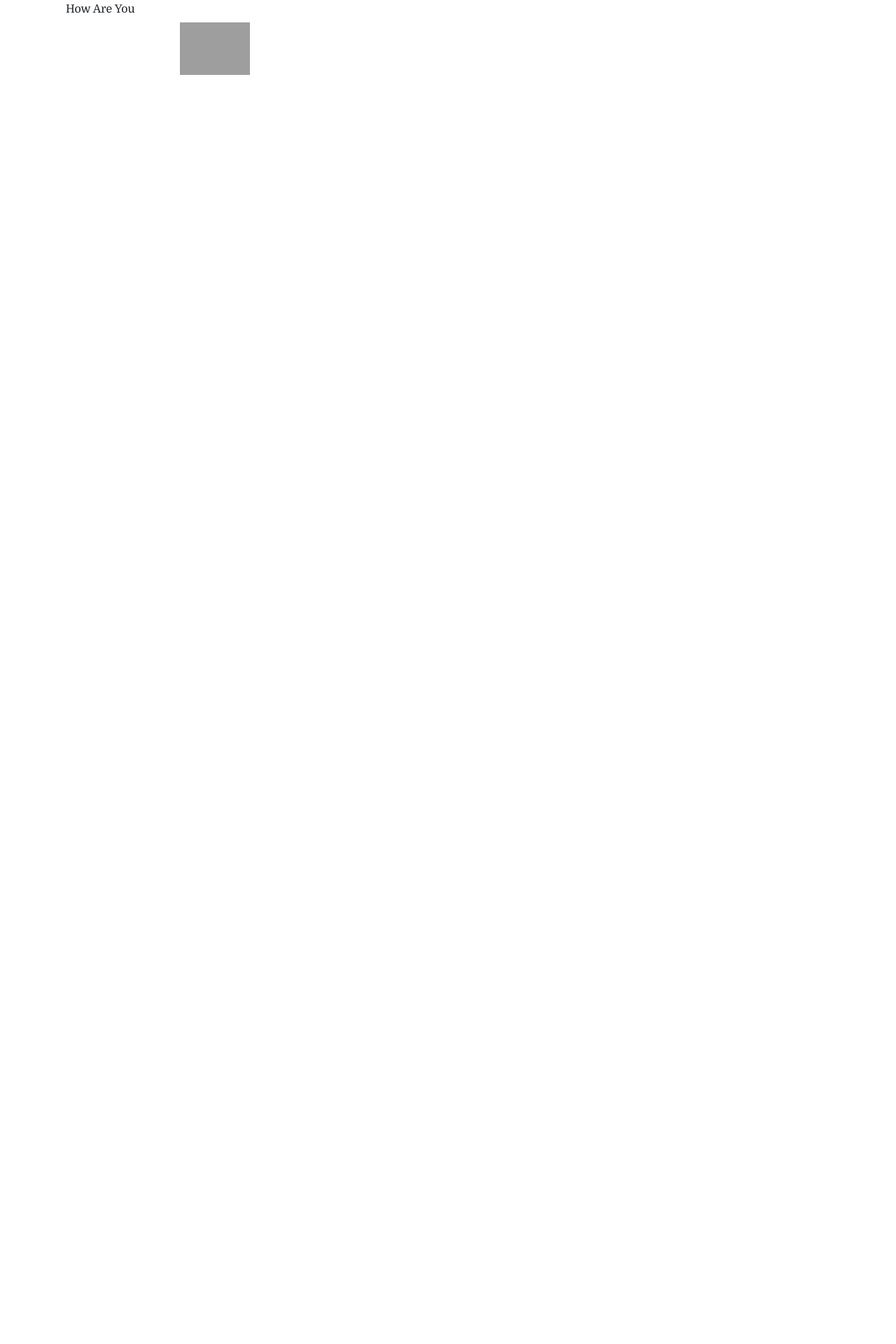
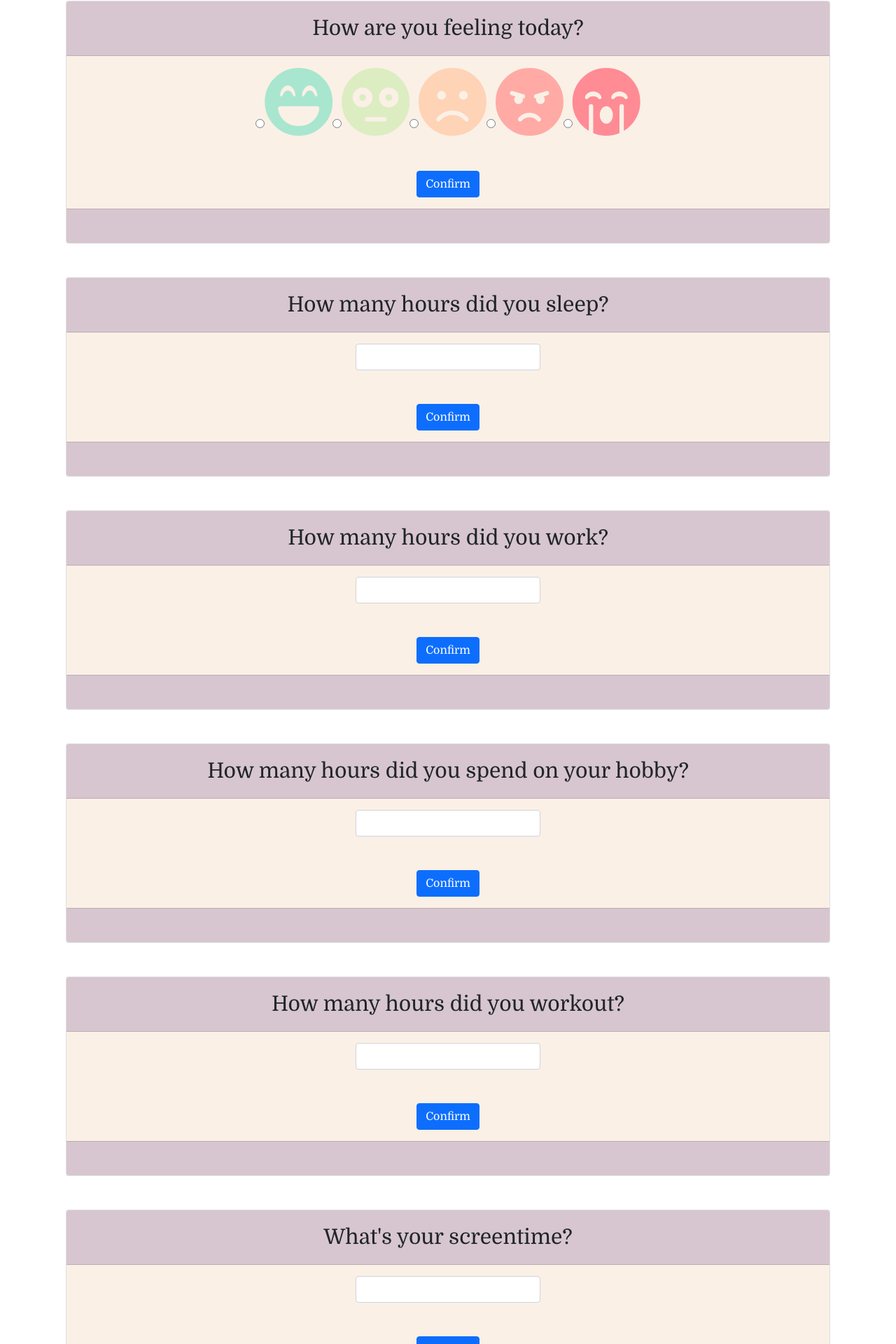
Before and after one commit to SummerIntership/MoodBooster, an Angular app: page /analysis/track in a window 1280 px wide. Shown: the part 169-2089 px from the top of the page at 70% size. Before the commit the page ends 800 px from the top, so only its background shows below. Built offline with nearby package versions, Linux system fonts and the light colour scheme; grey boxes are pictures that could not be loaded; a web font is replaced by a local one.

Commit message:
mood track questions added

```diff
--- a/src/app/app.component.html
+++ b/src/app/app.component.html
@@ -1,5 +1,5 @@
 <div class="main">
-<nav class="hk1 navbar navbar-expand-lg shadow " style="width:100%;background-color:(24,24,24);font-weight: 600;">
+<nav class="hk1 navbar navbar-expand-lg shadow " style="width:100%;background-color:(24,24,24);font-weight: 600; position:fixed;">
   <div class="container-fluid mx-2" >
        <div>
    <!--<img src="../assets/logo.png" width="55px"> -->
--- a/src/app/track/track.component.css
+++ b/src/app/track/track.component.css
@@ -1,3 +1,5 @@
 .container{
     font-family: 'Domine', serif;
+    font-size:30px;
+
 }
--- a/src/app/track/track.component.html
+++ b/src/app/track/track.component.html
@@ -2,8 +2,99 @@
 <div class="container">
     <h3>Hey There!</h3>
 
-    <form action="" method="post">
+ <!--  <form action="" method="post">
         <label for="mood">How Are You</label> <br>
         <button class="btn"name="subject" type="submit" value="angry"><img src="https://media.gettyimages.com/vectors/emoticon-pastel-color-vector-id1019262266?s=2048x2048" alt="not available" width=25% ></button>
-    </form>
+    </form>-->
+    <div class="card text-center">
+        <div class="card-header p-3"style="background-color:#d7c6cf">
+          How are you feeling today?
+        </div>
+        <div class="card-body" style="background-color:#faf0e6">
+            <form action="" method="post" #ref="ngForm" (ngSubmit)="sendData(ref.value)">
+                <input type="radio" name="mood" id="moodEle" class="mood" value="10" ngModel> <i class="fas fa-laugh-beam" style="color:  #a8e6cf;font-size:100px;"></i>
+                <input type="radio" name="mood" id="moodEle" class="mood" value="8"ngModel><i class="fas fa-flushed"style="color:#dcedc1;font-size:100px;"></i>
+                <input type="radio" name="mood" id="moodEle" value="6" class="mood"ngModel><i class="fas fa-frown"style="color:#ffd3b6;font-size:100px;"></i>
+                <input type="radio" name="mood" id="moodEle" class="mood" value="4"ngModel> <i class="fas fa-angry" style="color:#ffaaa5;font-size:100px;"></i>
+                <input type="radio" name="mood" id="moodEle" class="mood" value="2"ngModel> <i class="fas fa-sad-cry" style="color:	#ff8b94; font-size:100px;"></i>
+            <button type="submit" class="btn btn-primary d-block mx-auto mt-5">Confirm</button>
+            </form>
+
+        </div>
+        <div class="card-footer text-muted p-4" style="background-color:#d7c6cf">
+        </div>
+      </div>
+
+<!--Sleep Time-->
+      <div class="card text-center mt-5" >
+        <div class="card-header p-3" style="background-color:#d7c6cf">
+          How many hours did you sleep?
+        </div>
+        <div class="card-body"style="background-color:#faf0e6" >
+            <form action="" method="post" #ref1="ngForm" (ngSubmit)="sendData(ref1.value)">
+            <input class="form-control w-25 mx-auto "type="number" name="sleepTime" min=0 max=24 id="sleepTime" ngModel>
+            <button type="submit" class="btn btn-primary d-block mx-auto mt-5">Confirm</button>
+            </form>
+        </div>
+        <div class="card-footer text-muted p-4" style="background-color:#d7c6cf">
+        </div>
+      </div>
+<!--work time-->
+      <div class="card text-center mt-5" >
+        <div class="card-header p-3" style="background-color:#d7c6cf">
+          How many hours did you work?
+        </div>
+        <div class="card-body"style="background-color:#faf0e6" >
+            <form action="" method="post" #ref3="ngForm" (ngSubmit)="sendData(ref3.value)">
+            <input type="number" class="form-control w-25 mx-auto " name="workTime"  min=0 max=24 id="sleepTime" ngModel>
+            <button type="submit" class="btn btn-primary d-block mx-auto mt-5">Confirm</button>
+            </form>
+        </div>
+        <div class="card-footer text-muted p-4" style="background-color:#d7c6cf">
+        </div>
+      </div>
+
+<!--time spent on Hobbies-->
+      <div class="card text-center mt-5" >
+        <div class="card-header p-3" style="background-color:#d7c6cf">
+          How many hours did you spend on your hobby?
+        </div>
+        <div class="card-body"style="background-color:#faf0e6" >
+            <form action="" method="post" #ref2="ngForm" (ngSubmit)="sendData(ref2.value)">
+            <input type="number" class="form-control w-25 mx-auto "name="hobbyTime"  min=0 max=24 id="sleepTime" ngModel>
+            <button type="submit" class="btn btn-primary d-block mx-auto mt-5">Confirm</button>
+            </form>
+        </div>
+        <div class="card-footer text-muted p-4" style="background-color:#d7c6cf">
+        </div>
+      </div>
+<!--exercise-->
+      <div class="card text-center mt-5" >
+        <div class="card-header p-3" style="background-color:#d7c6cf">
+          How many hours did you workout?
+        </div>
+        <div class="card-body"style="background-color:#faf0e6" >
+            <form action="" method="post" #ref3="ngForm" (ngSubmit)="sendData(ref3.value)">
+            <input type="number" class="form-control w-25 mx-auto " name="workoutTime"  min=0 max=24 id="sleepTime" ngModel>
+            <button type="submit" class="btn btn-primary d-block mx-auto mt-5">Confirm</button>
+            </form>
+        </div>
+        <div class="card-footer text-muted p-4" style="background-color:#d7c6cf">
+        </div>
+      </div>
+  <!--Screentime-->
+      <div class="card text-center mt-5" >
+        <div class="card-header p-3" style="background-color:#d7c6cf">
+          What's your screentime?
+        </div>
+        <div class="card-body"style="background-color:#faf0e6" >
+            <form action="" method="post" #ref3="ngForm" (ngSubmit)="sendData(ref3.value)">
+            <input type="number" class="form-control w-25 mx-auto " name="screenTime"  min=0 max=24 id="sleepTime" ngModel>
+            <button type="submit" class="btn btn-primary d-block mx-auto mt-5">Confirm</button>
+            </form>
+        </div>
+        <div class="card-footer text-muted p-4" style="background-color:#d7c6cf">
+        </div>
+      </div>
+
 </div>
--- a/src/app/track/track.component.ts
+++ b/src/app/track/track.component.ts
@@ -11,5 +11,10 @@ export class TrackComponent implements OnInit {
 
   ngOnInit(): void {
   }
+  moodValue:any;
+
+  sendData(data:any){
+    console.log(data);
+  }
 
 }
```
